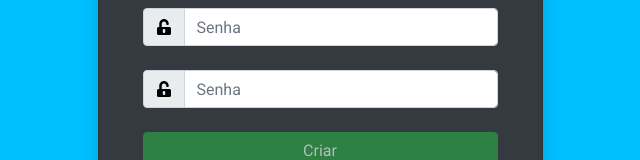
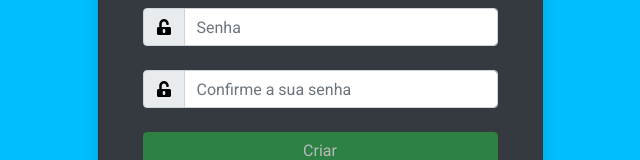
Before and after one commit to elmoamedeo/squad2front, an Angular app: page /register in a window 1280 px wide. Shown: the part 457-617 px from the top of the page, without its empty margins (320-960 px from the left). Built offline with nearby package versions, Linux system fonts and the light colour scheme.

Commit message:
Typo placeholder

```diff
--- a/src/app/register/register.component.html
+++ b/src/app/register/register.component.html
@@ -55,7 +55,7 @@
                       <img src="../../assets/unlock-alt-solid.svg"/>
                     </div>
                   </div>
-                  <input type="password" class="form-control" formControlName="passwordConfirm" id="pwd" autocomplete="off" placeholder="Senha">
+                  <input type="password" class="form-control" formControlName="passwordConfirm" id="pwd" autocomplete="off" placeholder="Confirme a sua senha">
                 </div>
                 <small class="text-danger" *ngIf="registerForm.controls['passwordConfirm'].hasError('required') && registerForm.controls['passwordConfirm'].touched">
                     A senha é obrigatória.
```
